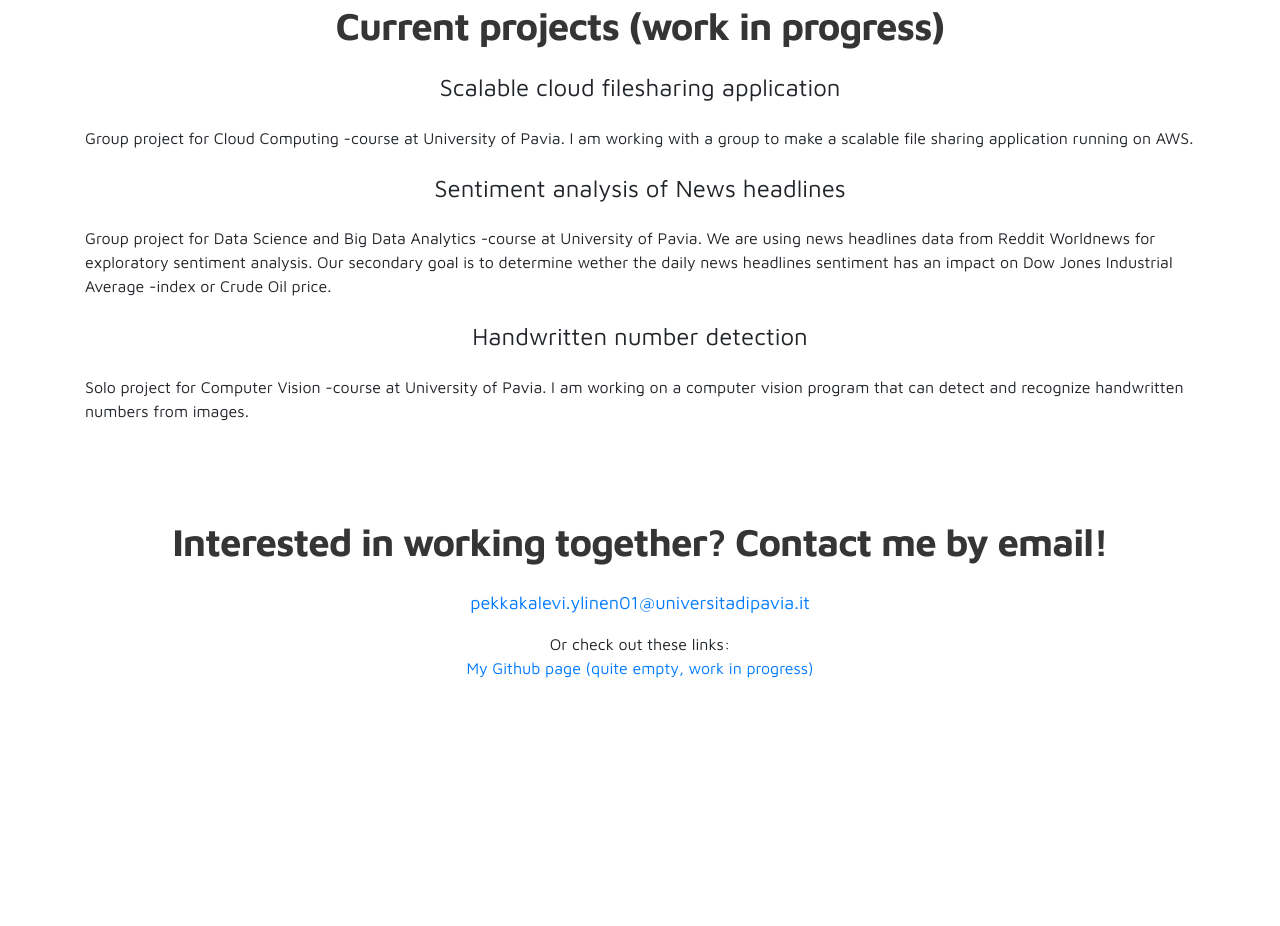
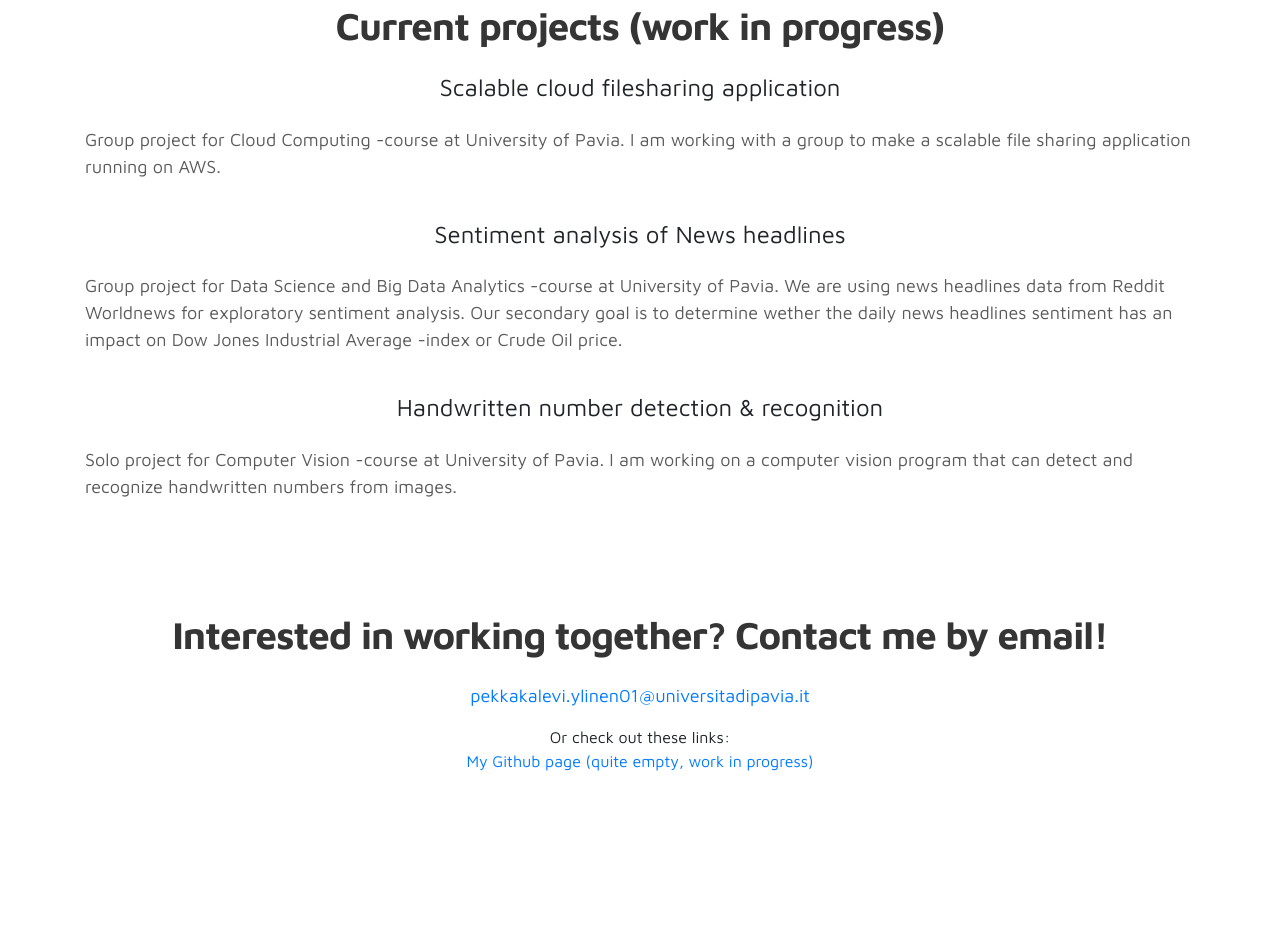
Before and after one commit to pekyl/pekyl.github.io, a plain HTML site: page index.html in a window 1280 px wide. Shown: the part 3919-4845 px from the top of the page. Drawn offline with Linux system fonts and the light colour scheme.

Commit message:
Update index.html

```diff
--- a/index.html
+++ b/index.html
@@ -441,13 +441,13 @@ Tooplate 2115 Marvel - https://www.tooplate.com/view/2115-marvel
           </div>
         </div>
         <div class="h4 text-center mb-4 title">Scalable cloud filesharing application</div>
-        <div>Group project for Cloud Computing -course at University of Pavia. I am working with a group to make a scalable file sharing application running on AWS.</div>
+        <p>Group project for Cloud Computing -course at University of Pavia. I am working with a group to make a scalable file sharing application running on AWS.</p>
 	<br>
         <div class="h4 text-center mb-4 title">Sentiment analysis of News headlines</div>
-        <div>Group project for Data Science and Big Data Analytics -course at University of Pavia. We are using news headlines data from Reddit Worldnews for exploratory sentiment analysis. Our secondary goal is to determine wether the daily news headlines sentiment has an impact on Dow Jones Industrial Average -index or Crude Oil price.</div>
+        <p>Group project for Data Science and Big Data Analytics -course at University of Pavia. We are using news headlines data from Reddit Worldnews for exploratory sentiment analysis. Our secondary goal is to determine wether the daily news headlines sentiment has an impact on Dow Jones Industrial Average -index or Crude Oil price.</p>
 	<br>
-        <div class="h4 text-center mb-4 title">Handwritten number detection</div>
-        <div>Solo project for Computer Vision -course at University of Pavia. I am working on a computer vision program that can detect and recognize handwritten numbers from images.</div>
+        <div class="h4 text-center mb-4 title">Handwritten number detection & recognition</div>
+        <p>Solo project for Computer Vision -course at University of Pavia. I am working on a computer vision program that can detect and recognize handwritten numbers from images.</p>
   </section>
 
     <!-- CONTACT -->
```
